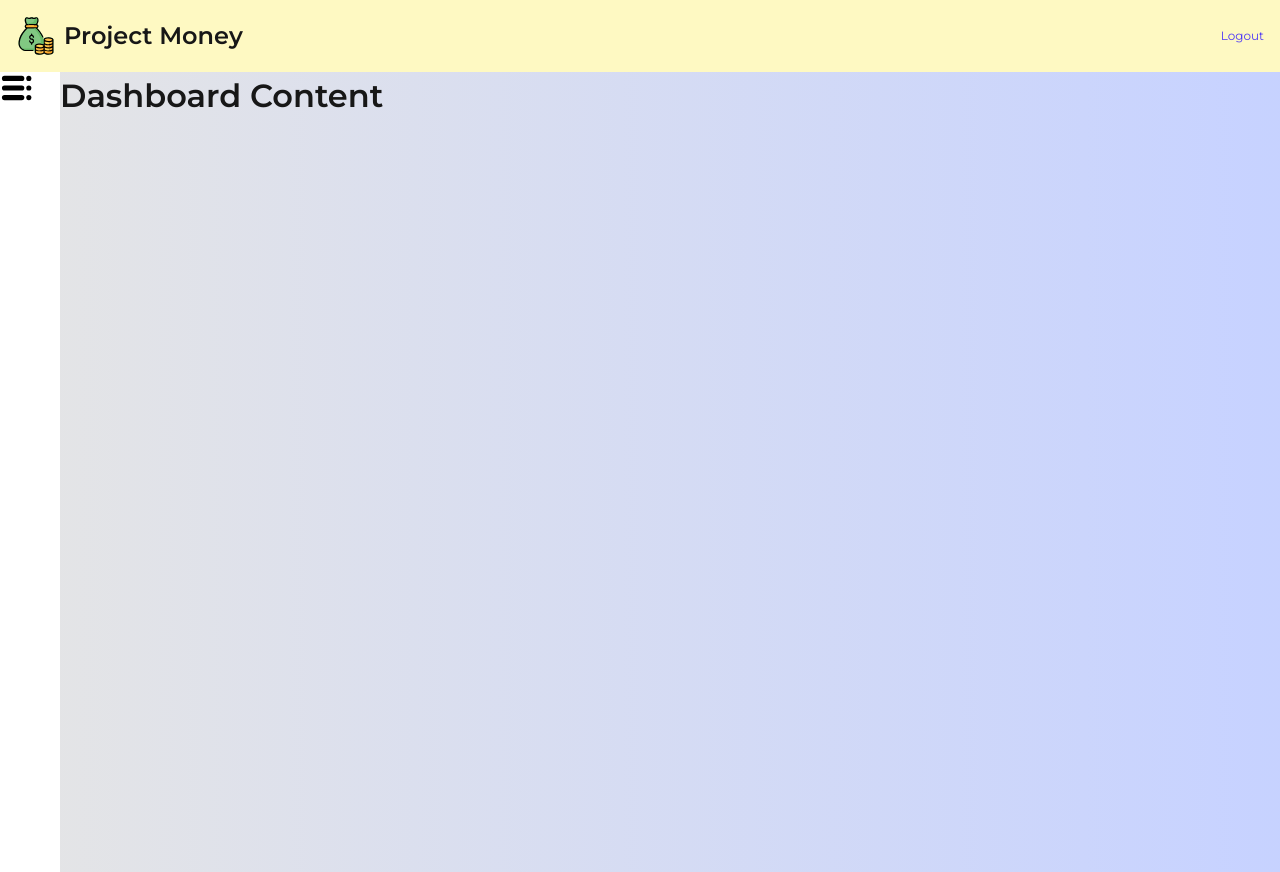
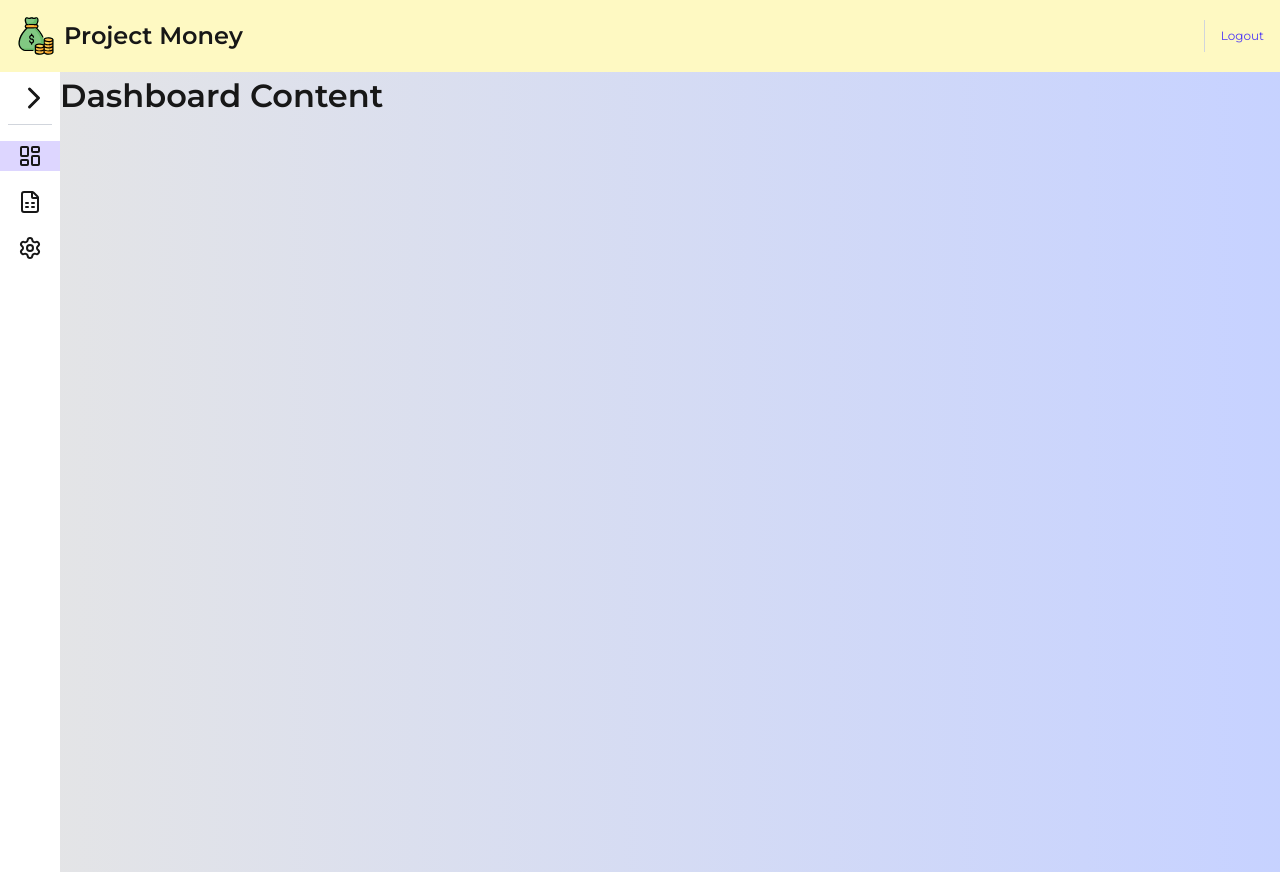
Before and after one commit to dexter2k8/project-money, a Next.js app: page /dashboard in a window 1280 px wide. Built offline with nearby package versions, Linux system fonts and the light colour scheme.

Commit message:
feat: updated sidebar

```diff
--- /dev/null
+++ b/app/(pages)/analytics/page.tsx
@@ -0,0 +1,7 @@
+export default function Analytics() {
+  return (
+    <div className="h-full">
+      <h2>Analytics Content</h2>
+    </div>
+  );
+}
--- a/app/(pages)/layout.tsx
+++ b/app/(pages)/layout.tsx
@@ -1,11 +1,19 @@
 "use client";
-import Sidebar from "@/components/Sidebar";
+import Sidebar, { ISidebarItemProps } from "@/components/Sidebar";
 import { cx } from "class-variance-authority";
 import Link from "next/link";
 import Image from "next/image";
 import Button from "@/components/Button";
 import { useRouter } from "next/navigation";
 import { SignOut } from "../services/fetchers/auth";
+import Divisor from "@/components/Divisor";
+import { LayoutDashboard, FileSpreadsheet, Settings } from "lucide-react";
+
+const sidebarItems: ISidebarItemProps[] = [
+  { label: "Dashboard", path: "/dashboard", icon: <LayoutDashboard /> },
+  { label: "Analytics", path: "/analytics", icon: <FileSpreadsheet /> },
+  { label: "Settings", path: "/settings", icon: <Settings /> },
+];
 
 export default function PagesLayout({ children }: { children: React.ReactNode }) {
   const router = useRouter();
@@ -22,9 +30,12 @@ export default function PagesLayout({ children }: { children: React.ReactNode })
           <Image className="dark:invert" src="/money.svg" alt="money logo" width={40} height={40} />
           <h3 className="whitespace-nowrap">Project Money</h3>
         </Link>
-        <Button variant="link" onClick={handleSignOut}>
-          Logout
-        </Button>
+        <div className="flex gap-4">
+          <Divisor vertical />
+          <Button variant="link" onClick={handleSignOut}>
+            Logout
+          </Button>
+        </div>
       </header>
       <div
         className={cx(
@@ -32,7 +43,7 @@ export default function PagesLayout({ children }: { children: React.ReactNode })
           "bg-linear-to-r from-neutral-200 to-indigo-200",
         )}
       >
-        <Sidebar />
+        <Sidebar items={sidebarItems} />
         {children}
       </div>
     </div>
--- /dev/null
+++ b/app/(pages)/settings/page.tsx
@@ -0,0 +1,7 @@
+export default function Settings() {
+  return (
+    <div className="h-full">
+      <h2>Settings Content</h2>
+    </div>
+  );
+}
--- /dev/null
+++ b/components/Divisor/index.tsx
@@ -0,0 +1,22 @@
+import { cva, cx } from "class-variance-authority";
+
+interface IDivisorProps {
+  vertical?: boolean;
+  className?: string;
+}
+
+export default function Divisor({ vertical = false, className = "" }: IDivisorProps) {
+  const divisorVariants = cva(cx("self-stretch bg-gray-300", className), {
+    variants: {
+      vertical: {
+        true: "w-px",
+        false: "h-px",
+      },
+    },
+    defaultVariants: {
+      vertical: false,
+    },
+  });
+
+  return <div className={divisorVariants({ vertical, className })} />;
+}
--- /dev/null
+++ b/components/Sidebar/components/SidebarItems.tsx
@@ -0,0 +1,21 @@
+import Link from "next/link";
+import { ISidebarProps } from "..";
+import { cx } from "class-variance-authority";
+import { usePathname } from "next/navigation";
+
+export default function SidebarItems({ items }: ISidebarProps) {
+  const pathname = usePathname();
+
+  return (
+    <ul className="flex flex-col gap-4">
+      {items.map(({ label, path, icon }, i) => (
+        <li key={i} className={cx(pathname === path ? "bg-violet-200" : "hover:bg-violet-100")}>
+          <Link className="flex items-center" href={path}>
+            <figure className="px-4.5">{icon}</figure>
+            <h4>{label}</h4>
+          </Link>
+        </li>
+      ))}
+    </ul>
+  );
+}
--- /dev/null
+++ b/components/Sidebar/components/SidebarMenu.tsx
@@ -0,0 +1,18 @@
+import { ChevronRight } from "lucide-react";
+
+interface IMenuProps {
+  onClick: () => void;
+  isCollapsed?: boolean;
+}
+export default function SidebarMenu({ onClick, isCollapsed }: IMenuProps) {
+  return (
+    <div className="flex p-2 justify-end">
+      <ChevronRight
+        className="dark:invert cursor-pointer transition-all duration-300 ease-in-out"
+        size={36}
+        onClick={onClick}
+        style={{ transform: `rotateY(${isCollapsed ? "0deg" : "180deg"})` }}
+      />
+    </div>
+  );
+}
--- a/components/Sidebar/components/menu.tsx
+++ /dev/null
@@ -1,20 +0,0 @@
-import Image from "next/image";
-
-interface IMenuProps {
-  onClick: () => void;
-  isCollapsed?: boolean;
-}
-export default function Menu({ onClick, isCollapsed }: IMenuProps) {
-  return (
-    <Image
-      onClick={onClick}
-      className="dark:invert cursor-pointer transition-all duration-300 ease-in-out"
-      src="/menu.svg"
-      alt="money logo"
-      width={32}
-      height={32}
-      priority
-      style={{ transform: `rotateY(${isCollapsed ? "180deg" : "0deg"})` }}
-    />
-  );
-}
--- a/components/Sidebar/index.tsx
+++ b/components/Sidebar/index.tsx
@@ -1,13 +1,29 @@
 "use client";
 import { useState } from "react";
-import Menu from "./components/menu";
+import SidebarMenu from "./components/SidebarMenu";
 import { sidebarVariants } from "./constants";
+import Divisor from "../Divisor";
+import SidebarItems from "./components/SidebarItems";
 
-export default function Sidebar() {
+export interface ISidebarItemProps {
+  label: string;
+  path: string;
+  icon: React.ReactNode;
+}
+
+export interface ISidebarProps {
+  items: ISidebarItemProps[];
+}
+
+export default function Sidebar({ items }: ISidebarProps) {
   const [isCollapsed, setIsCollapsed] = useState(true);
   return (
     <nav className={sidebarVariants({ isCollapsed })}>
-      <Menu isCollapsed={isCollapsed} onClick={() => setIsCollapsed(!isCollapsed)} />
+      <SidebarMenu isCollapsed={isCollapsed} onClick={() => setIsCollapsed(!isCollapsed)} />
+      <div className="px-2 pb-4">
+        <Divisor />
+      </div>
+      <SidebarItems items={items} />
     </nav>
   );
 }
--- a/package.json
+++ b/package.json
@@ -12,6 +12,7 @@
     "class-variance-authority": "^0.7.1",
     "firebase": "^12.15.0",
     "firebase-admin": "^13.10.0",
+    "lucide-react": "^1.21.0",
     "next": "16.2.9",
     "react": "19.2.4",
     "react-dom": "19.2.4",
```
Also changed, not shown: public/menu.svg (deleted), 1 other file (tests, documents, lock files or other folders).
